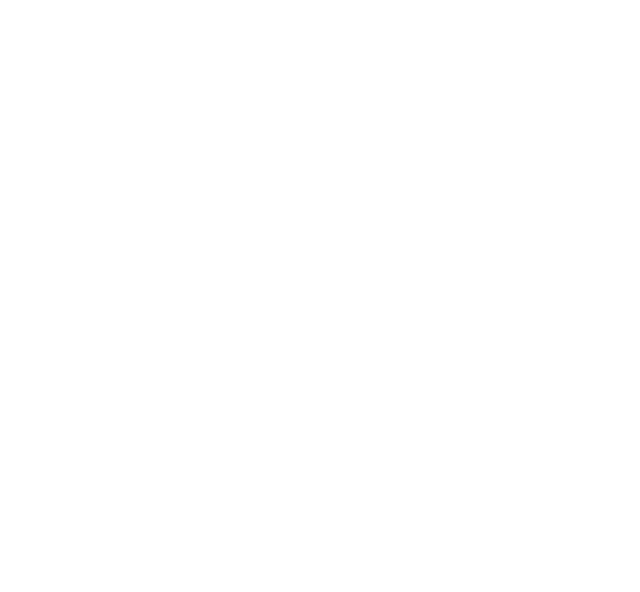
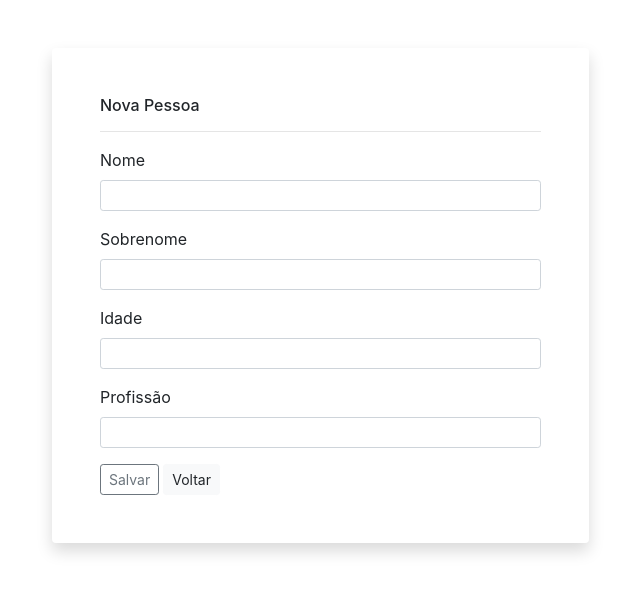
Before and after one commit to weslleypontes/CrudCSharpAngular, an Angular app in the folder AppAngular/: page /pessoas in a window 1280 px wide. Before the commit this address led to /. Shown: the top 592 px of the page, without its empty margins (51-691 px from the left). Built offline with nearby package versions, Linux system fonts and the light colour scheme.

Commit message:
Adicionado pela de cadastro

```diff
--- a/AppAngular/src/app/app-routing.module.ts
+++ b/AppAngular/src/app/app-routing.module.ts
@@ -1,7 +1,10 @@
 import { NgModule } from '@angular/core';
 import { RouterModule, Routes } from '@angular/router';
+import { PessoasComponent } from './components/pessoas/pessoas.component';
 
-const routes: Routes = [];
+const routes: Routes = [{
+  path: 'pessoas', component: PessoasComponent}
+];
 
 @NgModule({
   imports: [RouterModule.forRoot(routes)],
--- a/AppAngular/src/app/app.component.html
+++ b/AppAngular/src/app/app.component.html
@@ -1 +1,2 @@
+
 <router-outlet></router-outlet>
--- a/AppAngular/src/app/components/pessoas/pessoas.component.html
+++ b/AppAngular/src/app/components/pessoas/pessoas.component.html
@@ -1 +1,38 @@
-<p>pessoas works!</p>
+<div class="container p-5">
+    <div class="row">
+        <div class="col-6 border-light rounded p-5 shadow" *ngIf="formulario">
+            <h6>{{tituloFormulario}}</h6>
+            <hr/>
+
+            <form [formGroup]="formulario">
+                <div class="form-group">
+                    <label>Nome</label>
+                    <input type="text" class="form-control form-control-sm" formGroupName="nome" />
+                </div>
+                <div class="form-group">
+                    <label>Sobrenome</label>
+                    <input type="text" class="form-control form-control-sm" formGroupName="sobrenome" />
+                </div>
+                <div class="form-group">
+                    <label>Idade</label>
+                    <input type="text" class="form-control form-control-sm" formGroupName="idade" />
+                </div>
+                <div class="form-group">
+                    <label>Profissão</label>
+                    <input type="text" class="form-control form-control-sm" formGroupName="profissao" />
+                </div>
+
+                <div class="container">
+                    <div class="row">
+                        <div>
+                            <button type="submit" class="btn btn-sm btn-outline-secondary">Salvar</button>
+                        </div>
+                        <div class="pl-1">
+                            <button type="button" class="btn  btn-sm btn-light">Voltar</button>
+                        </div>
+                    </div>
+                </div>
+            </form>
+        </div>
+    </div>
+</div>
--- a/AppAngular/src/app/components/pessoas/pessoas.component.ts
+++ b/AppAngular/src/app/components/pessoas/pessoas.component.ts
@@ -16,12 +16,14 @@
 
   ngOnInit(): void {
 
+    this.tituloFormulario = "Nova Pessoa";
+
     this.formulario = new FormGroup({
       nome: new FormControl(null),
       sobrenome: new FormControl(null),
       idade: new FormControl(null),
       profissao: new FormControl(null)
-    })
+    });
   }
 
 }
--- a/AppAngular/src/app/pessoas.service.ts
+++ b/AppAngular/src/app/pessoas.service.ts
@@ -13,7 +13,7 @@
   providedIn: 'root'
 })
 export class PessoasService {
-  url = 'https://localhost:5401/api/pessoas'
+  url = 'http://localhost:5204/api/pessoas'
 
   constructor(private http: HttpClient) { }
 
--- a/AppAngular/src/index.html
+++ b/AppAngular/src/index.html
@@ -6,6 +6,7 @@
   <base href="/">
   <meta name="viewport" content="width=device-width, initial-scale=1">
   <link rel="icon" type="image/x-icon" href="favicon.ico">
+  <link rel="stylesheet" href="https://cdn.jsdelivr.net/npm/bootstrap@4.5.3/dist/css/bootstrap.min.css">
 </head>
 <body>
   <app-root></app-root>
```
